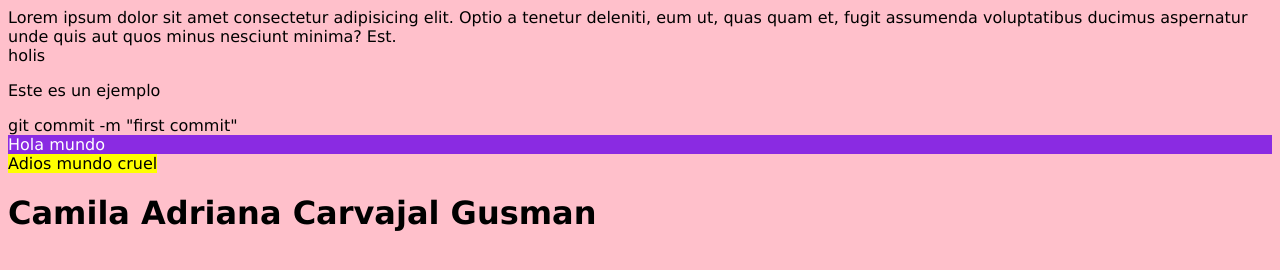
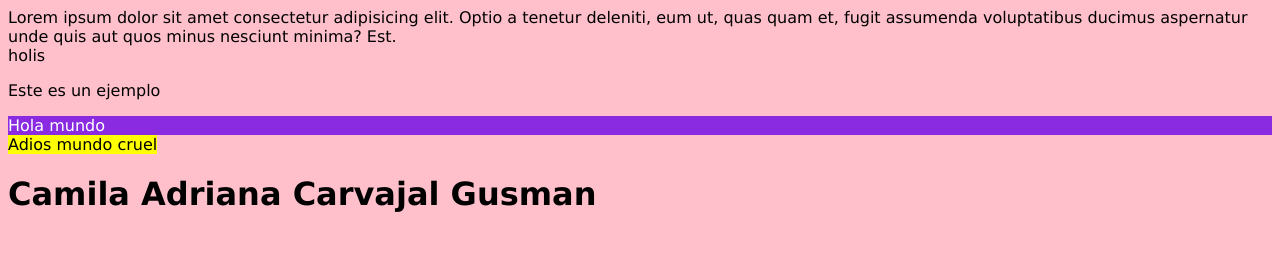
Before and after one commit to CamilaCarvajalGusman/PrimerSitioTecWeb, a plain HTML site: page index.html in a window 1280 px wide. Drawn offline with Linux system fonts and the light colour scheme.

Commit message:
quito commit

```diff
--- a/index.html
+++ b/index.html
@@ -17,7 +17,7 @@
 <body>
     <div>Lorem ipsum dolor sit amet consectetur adipisicing elit. Optio a tenetur deleniti, eum ut, quas quam et, fugit assumenda voluptatibus ducimus aspernatur unde quis aut quos minus nesciunt minima? Est.</div>
     <div>holis</div>
-    <p>Este es un ejemplo</p>git commit -m "first commit"
+    <p>Este es un ejemplo</p>
     <!-- Ejemplo de tipos de elementos en línea vs elementos en bloque -->
     <div style="background-color:blueviolet; color: white">Hola mundo</div>
     <span style="background-color:yellow" >Adios mundo cruel</span>
```
